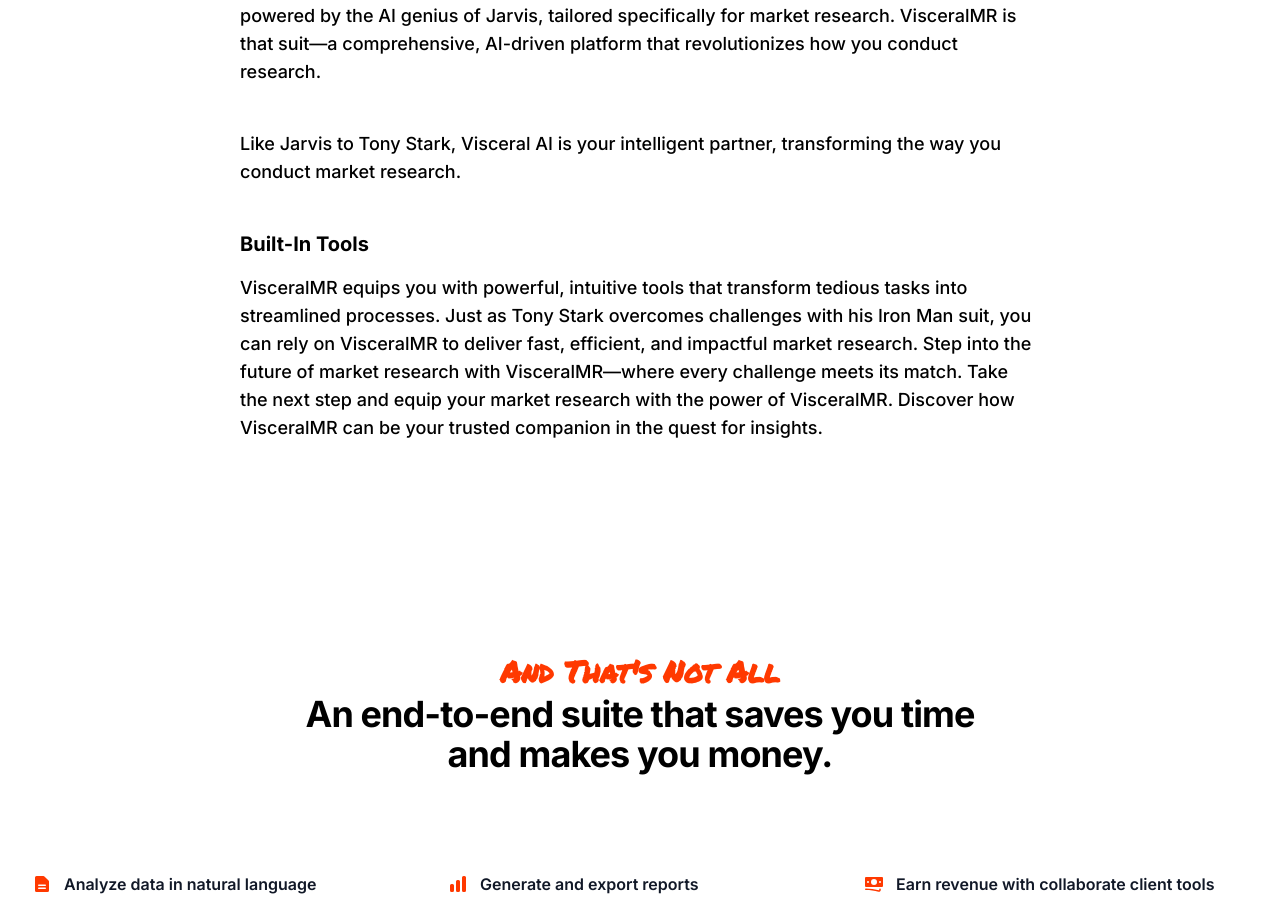
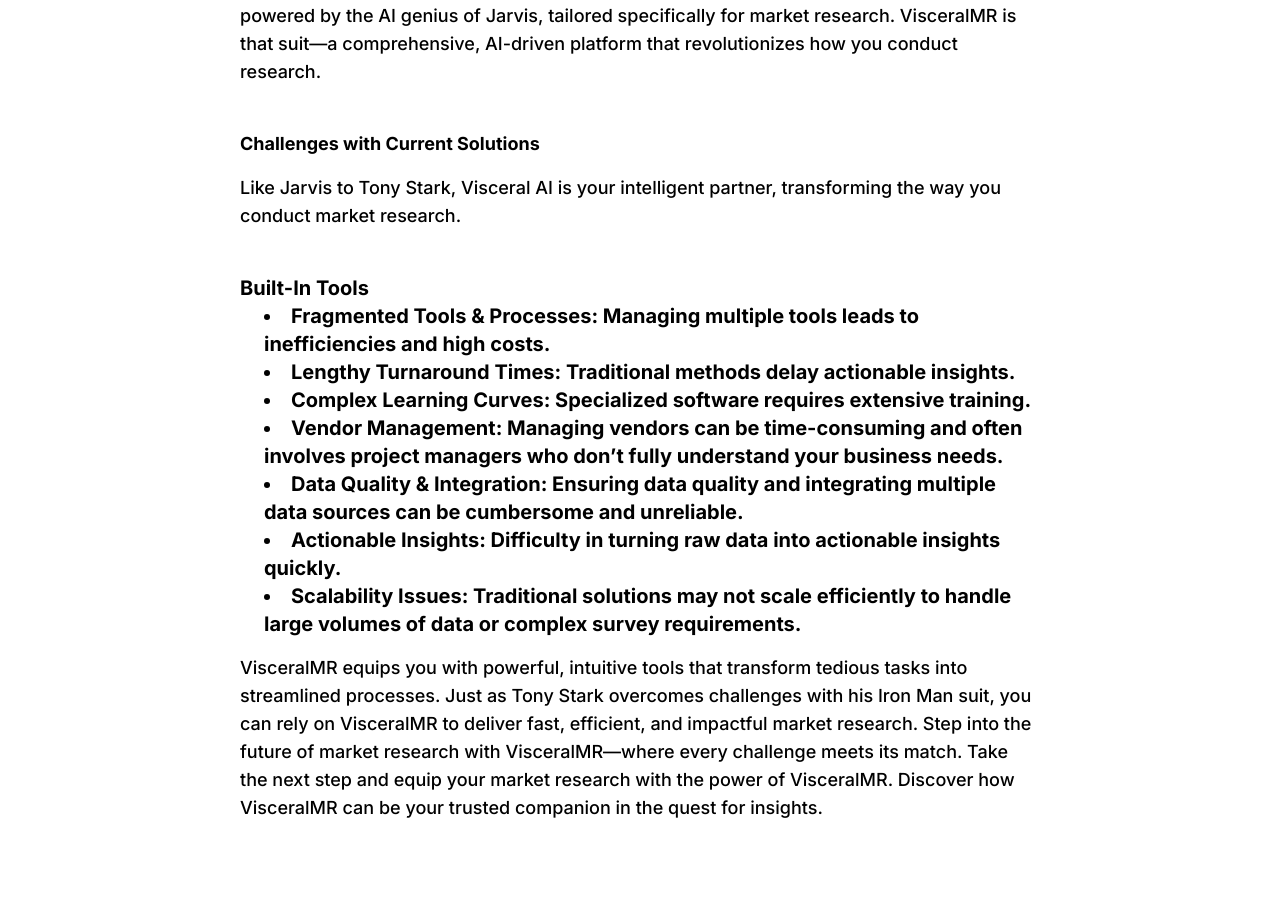
Before and after one commit to neeld3/VisceralMKT, a Next.js app: page / in a window 1280 px wide. Shown: the part 865-1785 px from the top of the page. Built offline with nearby package versions, Linux system fonts and the light colour scheme.

Commit message:
Update page.tsx

```diff
--- a/src/app/page.tsx
+++ b/src/app/page.tsx
@@ -63,14 +63,24 @@
             <p className="mb-4">
               <br /><br />Tony Stark relies on no one, just his tools. Imagine having Tony Stark&apos;s Iron Man suit, powered by the AI genius of Jarvis, tailored specifically for market research. VisceralMR is that suit—a comprehensive, AI-driven platform that revolutionizes how you conduct research.<br /><br />
             </p>
-            <p className="mb-4">
-
+            <p className="mb-4 font-bold">
+              Challenges with Current Solutions
             </p>
             <p className="mb-4">
               Like Jarvis to Tony Stark, Visceral AI is your intelligent partner, transforming the way you conduct market research. <br /><br />
             </p>
             <p className="mb-4 text-xl font-bold">
               Built-In Tools
+              <ul class="list-disc list-inside ml-6 mb-4">
+                <li>Fragmented Tools & Processes: Managing multiple tools leads to inefficiencies and high costs.</li>
+                <li>Lengthy Turnaround Times: Traditional methods delay actionable insights.</li>
+                <li>Complex Learning Curves: Specialized software requires extensive training.</li>
+                <li>Vendor Management: Managing vendors can be time-consuming and often involves project managers who don’t fully understand your business needs.</li>
+                <li>Data Quality & Integration: Ensuring data quality and integrating multiple data sources can be cumbersome and unreliable.</li>
+                <li>Actionable Insights: Difficulty in turning raw data into actionable insights quickly.</li>
+                <li>Scalability Issues: Traditional solutions may not scale efficiently to handle large volumes of data or complex survey requirements.</li>
+
+              </ul>
             </p>
             <p className="mb-4">
               VisceralMR equips you with powerful, intuitive tools that transform tedious tasks into streamlined processes. Just as Tony Stark overcomes challenges with his Iron Man suit, you can rely on VisceralMR to deliver fast, efficient, and impactful market research.   Step into the future of market research with VisceralMR—where every challenge meets its match. Take the next step and equip your market research with the power of VisceralMR. Discover how VisceralMR can be your trusted companion in the quest for insights.
```
